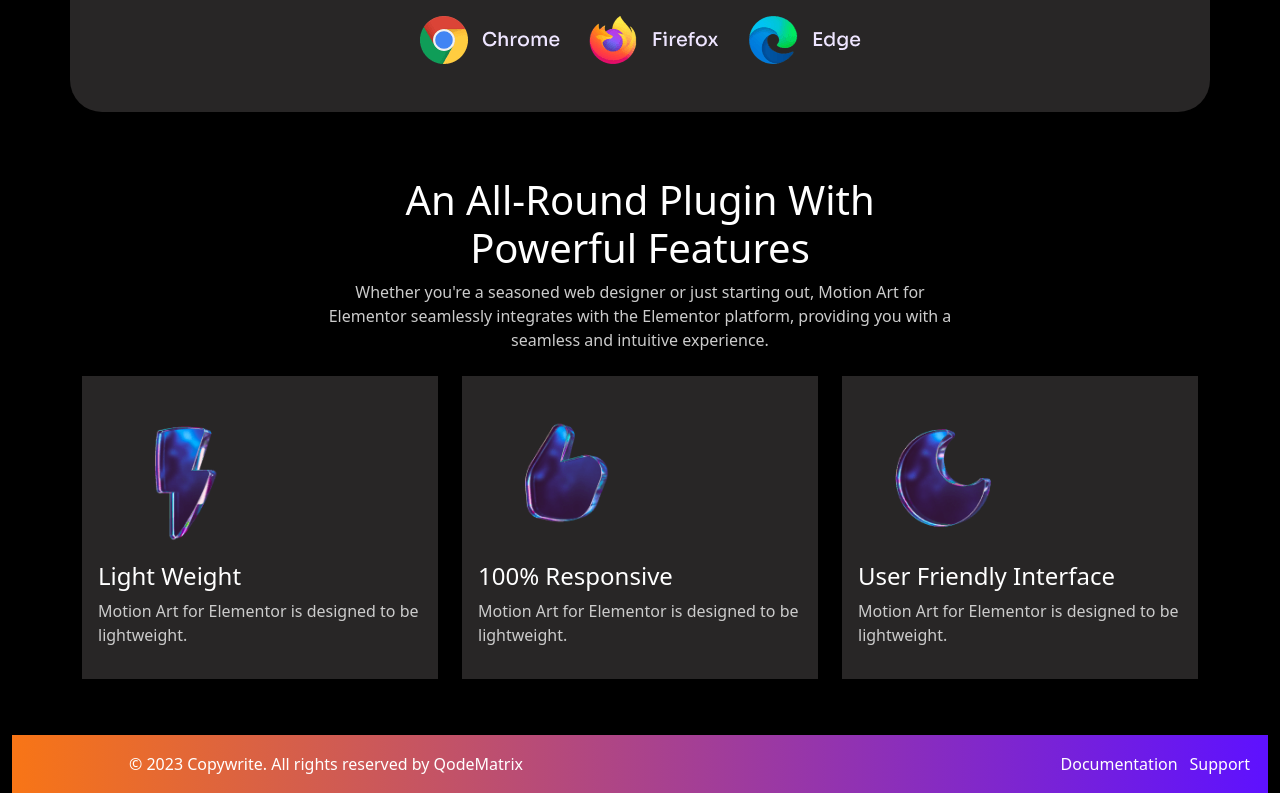
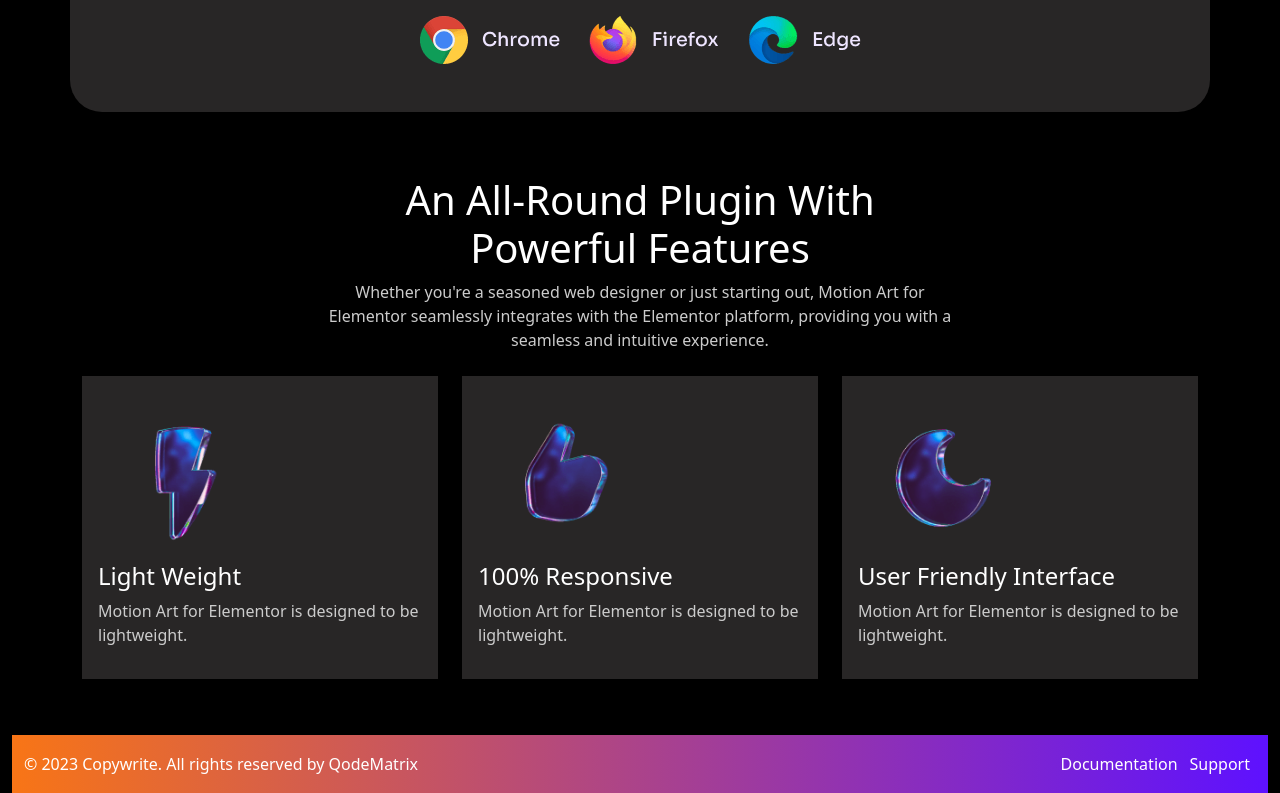
Before and after one commit to Faesalkhan/Assignment-evanto, a React (Create React App) app: page / in a window 1280 px wide. Shown: the part 1825-2618 px from the top of the page. Built offline with nearby package versions, Linux system fonts and the light colour scheme.

Commit message:
moved copyright text to the right side of footer

```diff
--- a/src/components/Footer.js
+++ b/src/components/Footer.js
@@ -13,7 +13,7 @@ const Footer = () => {
           </button>
         </div>
         <div className="col-sm-12 col-md-12 col-lg-6 ">
-          <p className="text-white text-center m-0">
+          <p className="text-white copyright-text m-0">
             © 2023 Copywrite. All rights reserved by QodeMatrix
           </p>
         </div>
```
